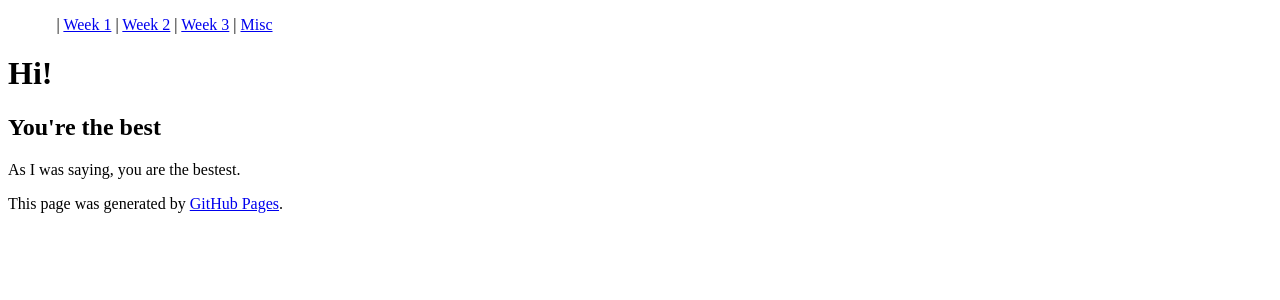
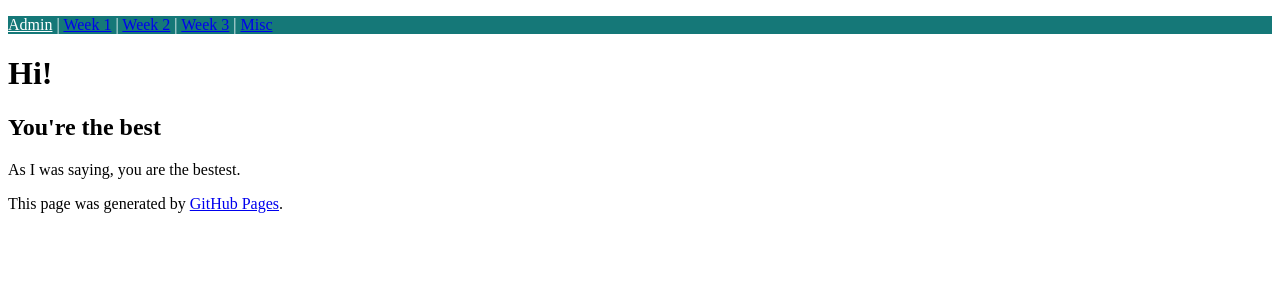
Before and after one commit to siddharthngandhi/siddharthngandhi.github.io, a Jekyll site: the page built from index.md, in a window 1280 px wide. Shown: the top 300 px of the page. Built offline with Jekyll 4.4.1, drawn with Linux system fonts in a browser that asks for light colours.

Commit message:
Update nav.html

```diff
--- a/_includes/nav.html
+++ b/_includes/nav.html
@@ -1,4 +1,4 @@
-<p style="text-align: left; background-color: "#157878"; color:white;">
+<p style="text-align: left; background-color: #157878; color:white;">
   <a href="{{site.baseurl}}/" style="color:white;>Home</a> |
   <a href="{{site.baseurl}}/admin/">Admin</a> |
   <a href="{{site.baseurl}}/schedule/week_1/">Week 1</a> |
```
